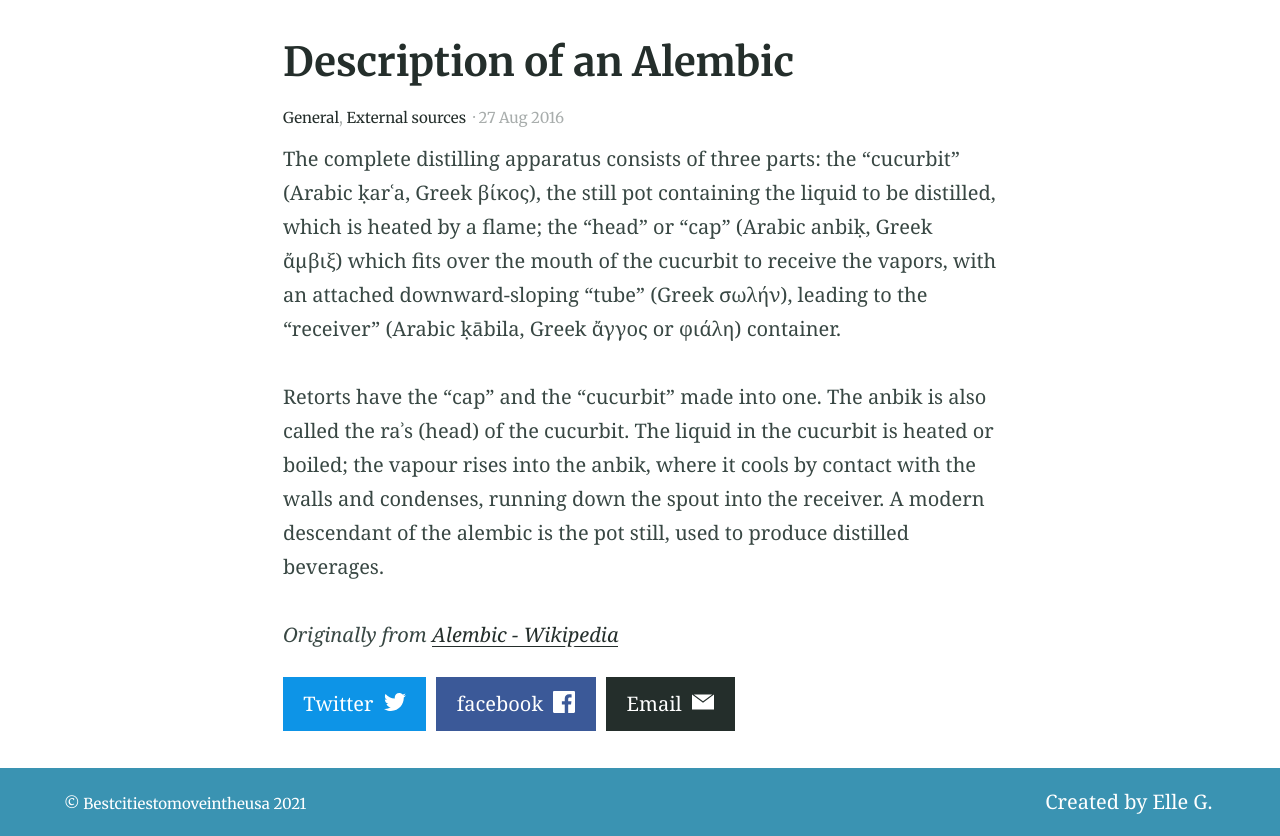
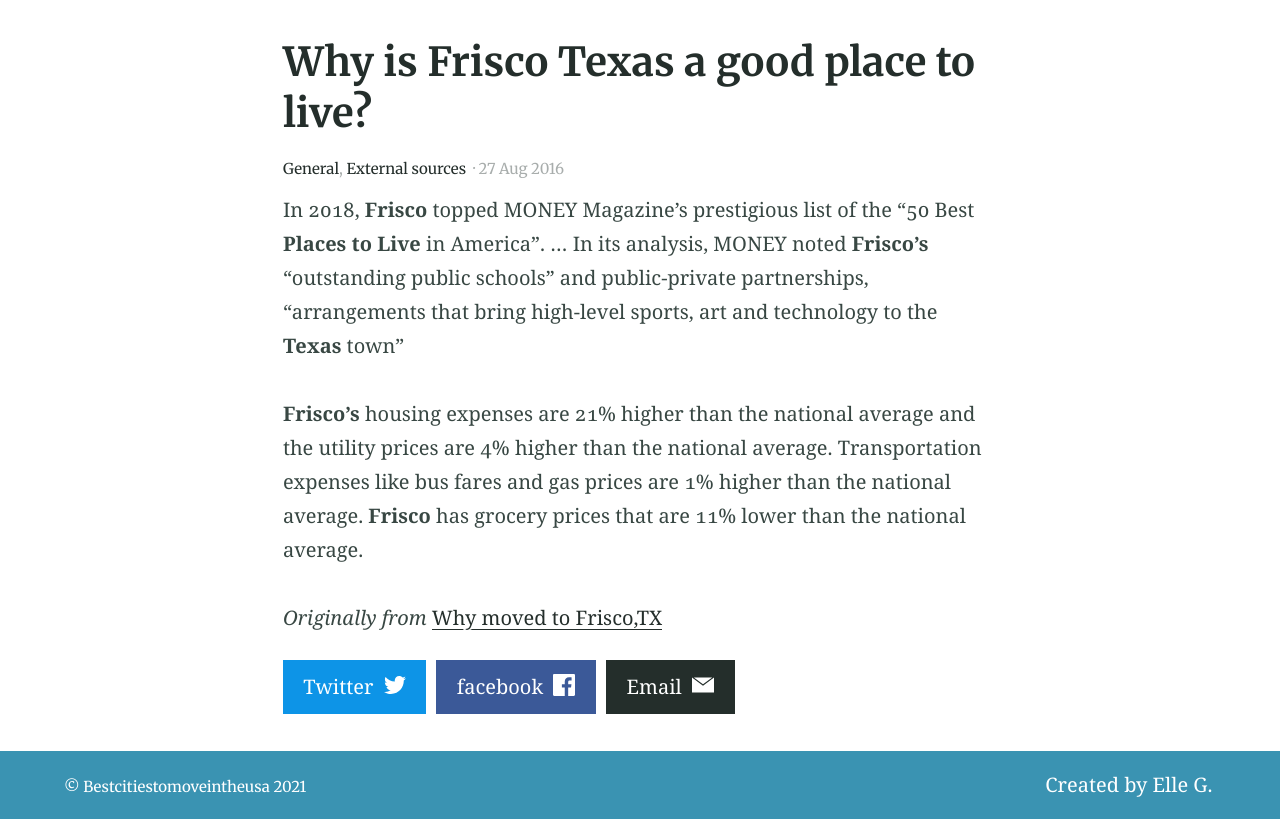
Before and after one commit to Coolweb2go/alembic, a Jekyll site: the page built from _posts/2016-08-27-example-post-one.md, in a window 1280 px wide. Shown: the part 408-1244 px from the top of the page. Built offline with Jekyll 4.4.1, drawn with Linux system fonts in a browser that asks for light colours.

Commit message:
Update from Forestry.io elle gamboa updated _posts/2016-08-27-example-post-one.md

```diff
--- a/_posts/2016-08-27-example-post-one.md
+++ b/_posts/2016-08-27-example-post-one.md
@@ -1,15 +1,15 @@
 ---
-title: Description of an Alembic
+title: Why is Frisco Texas a good place to live?
 categories:
 - General
 - External sources
-feature_image: "https://picsum.photos/2560/600?image=872"
+feature_image: https://picsum.photos/2560/600?image=872
+
 ---
-
-The complete distilling apparatus consists of three parts: the "cucurbit" (Arabic ḳarʿa, Greek βίκος), the still pot containing the liquid to be distilled, which is heated by a flame; the "head" or "cap" (Arabic anbiḳ, Greek ἄμβιξ) which fits over the mouth of the cucurbit to receive the vapors, with an attached downward-sloping "tube" (Greek σωλήν), leading to the "receiver" (Arabic ḳābila, Greek ἄγγος or φιάλη) container.
+In 2018, **Frisco** topped MONEY Magazine's prestigious list of the "50 Best **Places to Live** in America". ... In its analysis, MONEY noted **Frisco's** "outstanding public schools" and public-private partnerships, "arrangements that bring high-level sports, art and technology to the **Texas** town"
 
 <!-- more -->
 
-Retorts have the "cap" and the "cucurbit" made into one. The anbik is also called the raʾs (head) of the cucurbit. The liquid in the cucurbit is heated or boiled; the vapour rises into the anbik, where it cools by contact with the walls and condenses, running down the spout into the receiver. A modern descendant of the alembic is the pot still, used to produce distilled beverages.
+**Frisco's** housing expenses are 21% higher than the national average and the utility prices are 4% higher than the national average. Transportation expenses like bus fares and gas prices are 1% higher than the national average. **Frisco** has grocery prices that are 11% lower than the national average.
 
-_Originally from [Alembic - Wikipedia](https://en.wikipedia.org/wiki/Alembic)_
+_Originally from_ [Why moved to Frisco,TX](https://www.oldeworldmovers.com/why-frisco-texas-is-a-great-place-to-live/)
```
